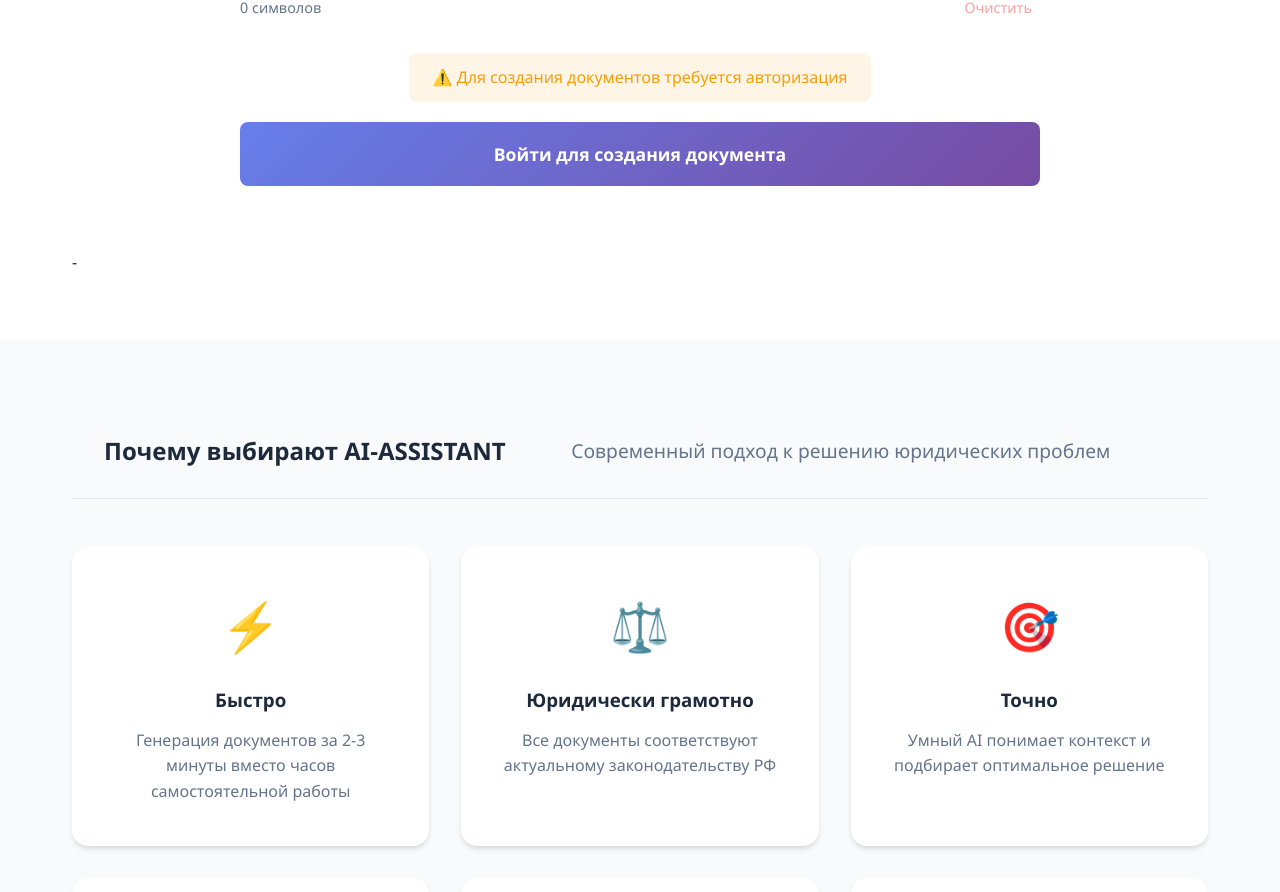
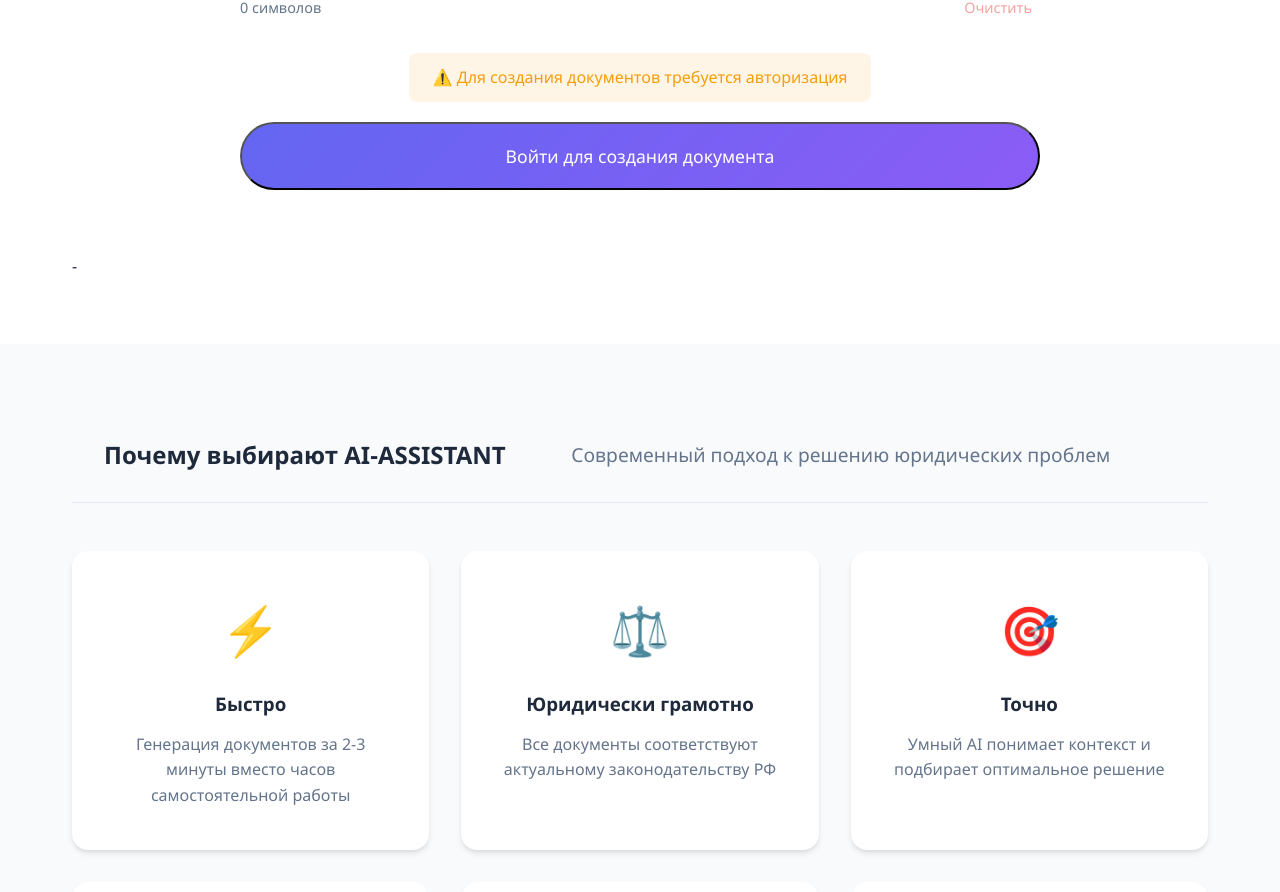
Before and after one commit to TheMrKan/MAI_AILawyer, a React (Vite) app in the folder frontend/: page / in a window 1280 px wide. Shown: the part 1298-2190 px from the top of the page. Built offline with nearby package versions, Linux system fonts and the light colour scheme; no server answers.

Commit message:
изменение стилей кнопок

```diff
--- a/frontend/src/components/Button/Button.scss
+++ b/frontend/src/components/Button/Button.scss
@@ -2,43 +2,47 @@
 @import '../../styles/mixins';
 
 .btn {
-  display: inline-flex;
-  align-items: center;
-  justify-content: center;
-  gap: 0.5rem;
-  border: none;
-  border-radius: 8px;
-  font-weight: 600;
-  text-decoration: none;
+  position: relative;
+  border-radius: 9999px;
+  transition:
+    box-shadow 0.25s ease,
+    transform 0.2s ease;
   cursor: pointer;
-  transition: all 0.3s ease;
-  font-family: inherit;
-  position: relative;
 
-  &:disabled {
-    opacity: 0.6;
-    cursor: not-allowed;
-    transform: none !important;
-  }
-
-  &.loading {
-    pointer-events: none;
+  &:active {
+    transform: scale(0.97);
   }
 }
 
-// Варианты
+.btn.loading {
+  pointer-events: none;
+  opacity: 0.8;
+}
+
+
 .btn-primary {
-  background: linear-gradient(135deg, $primary-color 0%, $secondary-color 100%);
-  color: $white;
+  background: linear-gradient(135deg, #6366f1, #8b5cf6);
+  color: #fff;
 
-  &:hover:not(:disabled) {
-    transform: translateY(-2px);
-    box-shadow: 0 8px 25px rgba($primary-color, 0.3);
+  &:hover {
+    box-shadow:
+      0 6px 18px rgba(99, 102, 241, 0.35),
+      0 0 0 2px rgba(99, 102, 241, 0.15);
   }
 
-  &:active:not(:disabled) {
-    transform: translateY(0);
+  &:active {
+  transform: translateY(1px);
+  box-shadow:
+    0 4px 12px rgba(99, 102, 241, 0.35),
+    0 0 0 2px rgba(99, 102, 241, 0.2);
   }
+}
+
+.btn:focus-visible {
+  outline: none;
+  box-shadow:
+    0 0 0 3px rgba(99, 102, 241, 0.35),
+    0 6px 18px rgba(99, 102, 241, 0.25);
 }
 
 .btn-secondary {
@@ -97,3 +101,10 @@
   border-radius: 50%;
   animation: spin 1s linear infinite;
 }
+
+.btn:disabled {
+  opacity: 0.5;
+  cursor: not-allowed;
+  box-shadow: none;
+  transform: none;
+}
```
